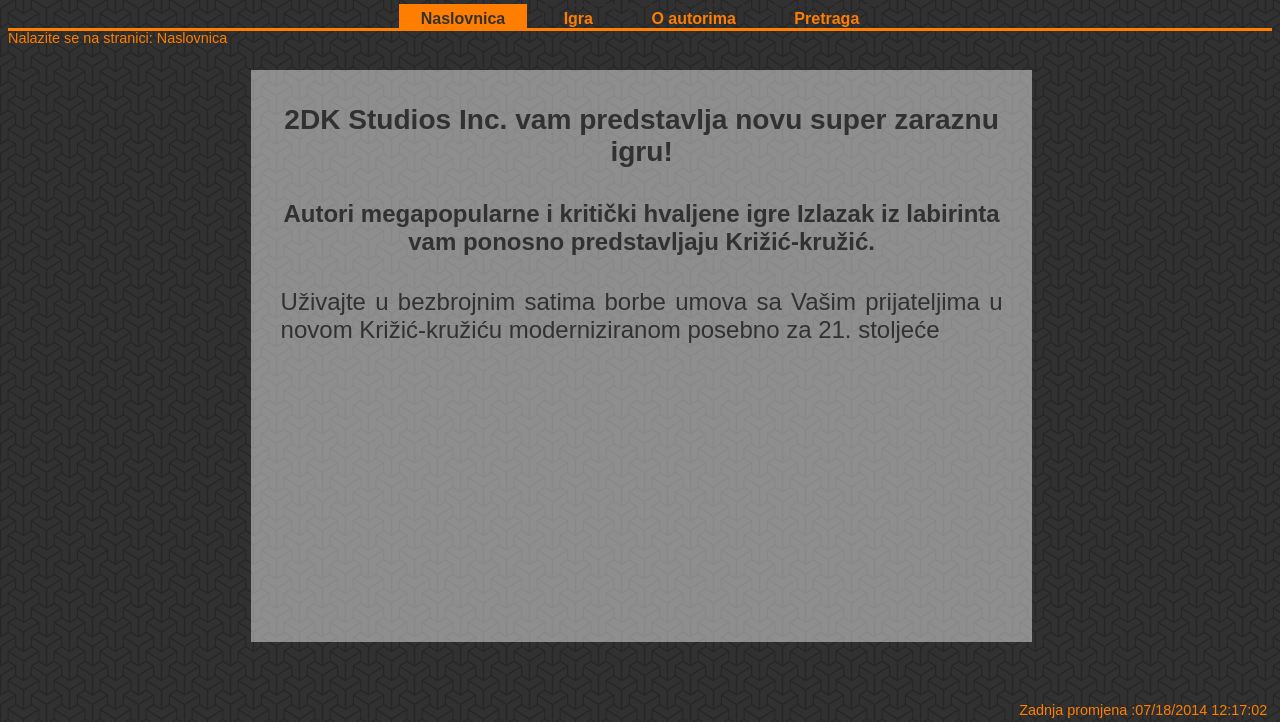
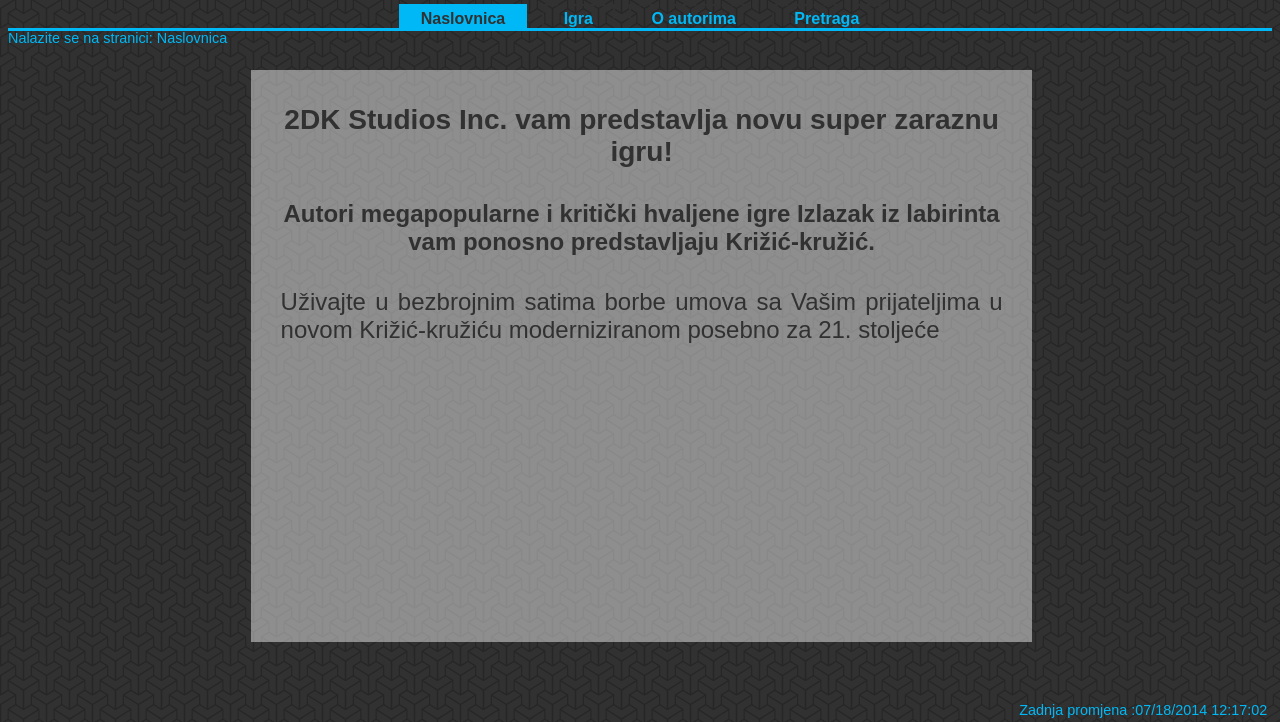
Before and after one commit to dpoljak/krizkruz, a plain HTML site: page index.html in a window 1280 px wide. Shown: the part 78-800 px from the top of the page. Drawn offline with Linux system fonts and the light colour scheme.

Commit message:
plavi stil

```diff
--- a/stil.css
+++ b/stil.css
@@ -7,11 +7,11 @@ h1{
 	font-size: 300%;
 	font-family: Arial, sans-serif;
 	margin: 0px 0px 2% 0px;
-	color:#ff7e00;
+	color:#00B8F5;
 	}
 #divider{
 	border-bottom-style:solid;
-	border-color:#ff7e00;
+	border-color:#00B8F5;
 	}
 #izbornik{
 	font-family: Arial, sans-serif;
@@ -29,25 +29,25 @@ h1{
 }
 #izbornik a:link, #izbornik a:visited{
 	padding: 4px 20px 0px 20px;
-	color:#ff7e00;
+	color:#00B8F5;
 	text-decoration:none;
 	border-top: 2px dashed #313131;
 	border-left: 2px dashed #313131;
 	border-right: 2px dashed #313131;
 }
 #izbornik a:hover{
-	border-top: 2px solid #ff7e00;
-	border-bottom: 2px solid #ff7e00;
-	border-left: 2px solid #ff7e00;
-	border-right: 2px solid #ff7e00;
+	border-top: 2px solid #00B8F5;
+	border-bottom: 2px solid #00B8F5;
+	border-left: 2px solid #00B8F5;
+	border-right: 2px solid #00B8F5;
 	}
 #izbornik a.current{
-	border-top: 2px solid #ff7e00;
-	border-bottom: 2px solid #ff7e00;
-	border-left: 2px solid #ff7e00;
-	border-right: 2px solid #ff7e00;
+	border-top: 2px solid #00B8F5;
+	border-bottom: 2px solid #00B8F5;
+	border-left: 2px solid #00B8F5;
+	border-right: 2px solid #00B8F5;
 	color:#313131;
-	background-color:#ff7e00;
+	background-color:#00B8F5;
 	}
 #textbox{
 	position:absolute;
@@ -79,20 +79,20 @@ h1{
 	position:absolute;
 	bottom:.5%;
 	right:1%;
-	color: #ff7e00;
+	color: #00B8F5;
 	font-family: Arial, sans-serif;
 	font-size:90%;
 }
 #crumbs{
 	margin-top:.1%;
 	float: left;
-	color: #ff7e00;
+	color: #00B8F5;
 	font-family: Arial, sans-serif;
 	font-size:90%;
 }
 #crumbs a, #crumbs a:visited{
 	text-decoration:none;
-	color: #ff7e00;
+	color: #00B8F5;
 	font-family: Arial, sans-serif;
 }
 #igraj{
@@ -112,11 +112,11 @@ h1{
 	display:block;
 	color: #313131;
 	padding: 5%;
-	background-color: #ff7e00;
+	background-color: #00B8F5;
 	text-decoration:none;
 }
 #igraj li a:hover{
-	background-color: #c86d14;
+	background-color: #99FFFF;
 }
 table
 {
```
